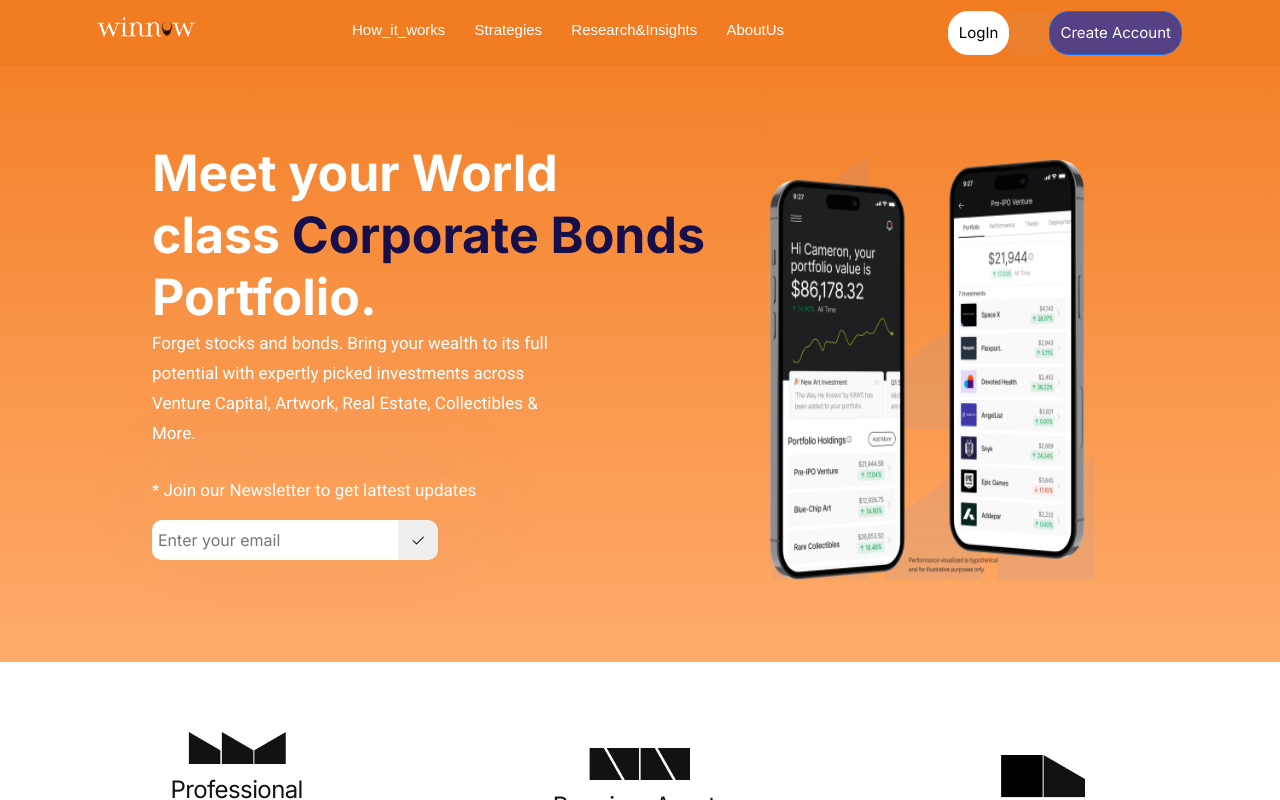
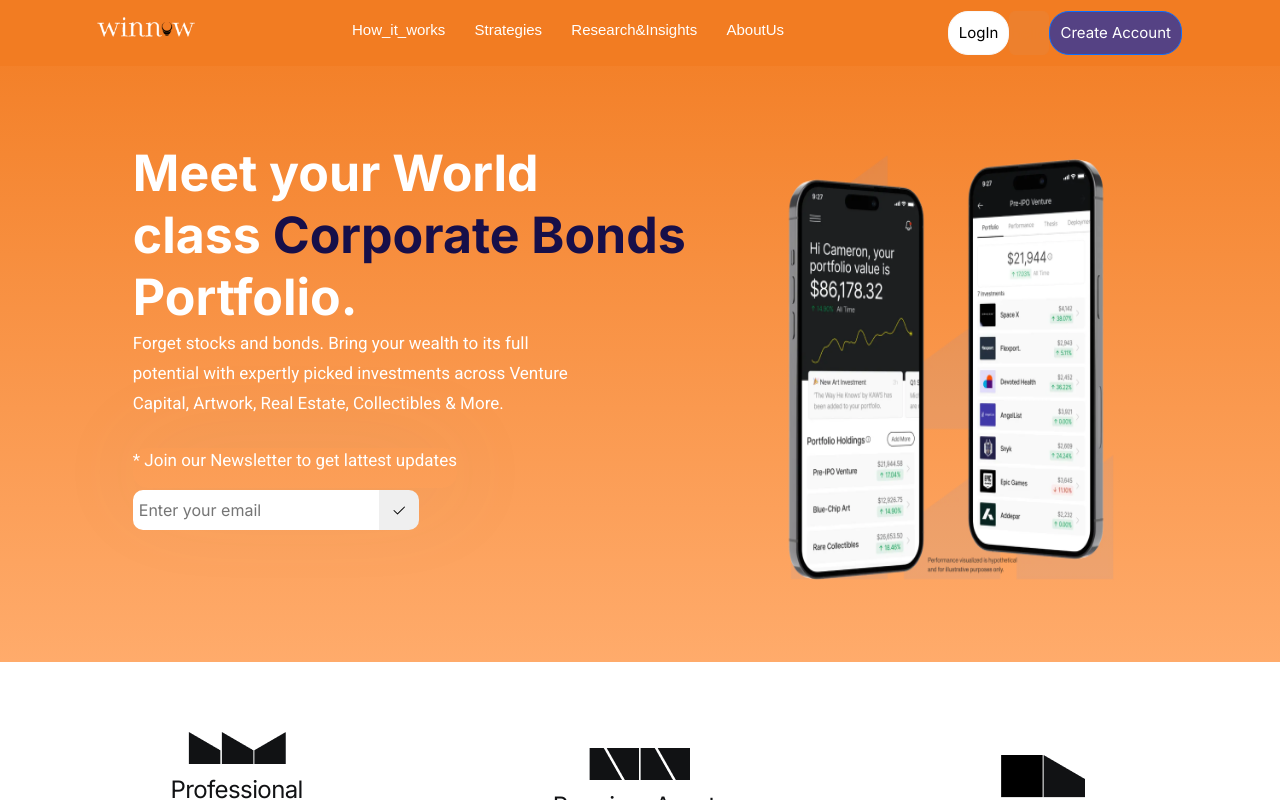
Before and after one commit to Ppreedam/winnow, a React (Create React App) app in the folder client/: page / in a window 1280 px wide. Shown: the top 800 px of the page. Built offline with nearby package versions, Linux system fonts and the light colour scheme; no server answers.

Commit message:
changes done

```diff
--- a/client/src/component/AllRoutes/AllRoutes.jsx
+++ b/client/src/component/AllRoutes/AllRoutes.jsx
@@ -1,78 +1,49 @@
 import React from "react";
-// import style from "./AllRoutes.module.css";
 import { Route, Routes } from "react-router-dom";
-// import { Route, Routes } from "react-router-dom";
-
 import Winow from "../HomemainPage/Winow";
-import Register from "../Register/Register";
-import Login from "../Login/Login";
-
-// import Dashboard from "../../pages/Admin/Dashboard/Dashboard"
-// import Users from "../../pages/Admin/Users/Users"
-// import Category from "../../pages/Admin/Category/Category"
-// import CreateProducts from "../../pages/Admin/CreateProducts/CreateProducts"
-// import AllProducts from "../../pages/Admin/AllProducts/AllProducts"
-
-// import PrivateRoute from "../Routes/Private";
-
-
-import AdminRoute from "../Routes/AdminRoute";
-
-
 import Dashboard from "../../pages/Admin/Dashboard/Dashboard";
 import Users from "../../pages/Admin/Users/Users";
 import Category from "../../pages/Admin/Category/Category";
 import CreateProducts from "../../pages/Admin/CreateProducts/CreateProducts";
 import AllProducts from "../../pages/Admin/AllProducts/AllProducts";
-
-// import PrivateRoute from "../Routes/Private";
-
-// import AdminRoute from "../Routes/AdminRoute";
 import Comingsoon from "../ComingSoon/Comingsoon";
 import EditProfile from "../EditProfile/EditProfile";
 import Portfolio from "../Portfoio/Portfolio";
 import Wallet from "../MyWallet/Wallet";
 import Account from "../Account/Account";
-
 import InvestNow from "../HomemainPage/InvestNow";
 import PrivateRoute from "../Higherorderfunction/PrivateRoute";
-
 import ForgotPasssword from "../Login/ForgetPassword";
 import CreateProducts2 from "../../pages/Admin/CreateProducts/CreateProducts2";
 import ProductDescription from "../ProductDescriptionPage/ProductDescription";
 import Demoligin from "../Login/Demoligin";
 import Demosigup from "../Register/Demosigup";
 
-// import AdminRoutes from "../../pages/Admin/AdminRoutes/AdminRoutes";
-
 const AllRoutes = () => {
   return (
     <div>
-      {/* <Sidebar />
-      <Routes >
-        <Route exact path="/" element={<Dashboard/>}/>
-        <Route exact path="/user" element={<Users/>} />
-        <Route exact path = "/category" element={<Category/>} />
-        <Route exact path = "/createproduct" element={<CreateProducts/>} />
-        <Route exact path = "/allproducts" element={<AllProducts/>} />
-      </Routes> */}
       <Routes>
         <Route exact path="/" element={<Winow />} />
         <Route exact path="/user/login" element={<Demoligin />} />
         <Route exact path="/user/register" element={<Demosigup />} />
-
-        <Route exact path="/user/gorget-password" element={<ForgotPasssword />} />
+        <Route
+          exact
+          path="/user/gorget-password"
+          element={<ForgotPasssword />}
+        />
         <Route exact path="/dashboard" element={<Dashboard />} />
         <Route exact path="/comingsoon" element={<Comingsoon />} />
-
         <Route exact path="/comingsoon" element={<Comingsoon />} />
         <Route exact path="/editprofile" element={<EditProfile />} />
         <Route exact path="/portfolio" element={<Portfolio />} />
         <Route exact path="/mywallet" element={<Wallet />} />
         <Route exact path="/account" element={<Account />} />
-        <Route exact path="/formproduct" element={<CreateProducts/>} />
-        <Route exact path="/productDesc/:slug" element={<ProductDescription/>}/>
-        {/* <Route exact path="/admin" element={<AdminRoutes />} /> */}
+        <Route exact path="/formproduct" element={<CreateProducts />} />
+        <Route
+          exact
+          path="/productDesc/:slug"
+          element={<ProductDescription />}
+        />
         <Route
           exact
           path="/user/gorget-password"
@@ -132,11 +103,9 @@ const AllRoutes = () => {
             </PrivateRoute>
           }
         />
-
       </Routes>
     </div>
   );
 };
-// className={style.AppGlass}
 
 export default AllRoutes;
--- a/client/src/component/ComingSoon/comingsoon.module.css
+++ b/client/src/component/ComingSoon/comingsoon.module.css
@@ -4,10 +4,10 @@
     display: flex;
     justify-content: center;
     align-items: center;
-    /* border: 5px solid green; */
+    /* border: 1px solid green; */
 }
 .comingsoon_mainbox>div{
-    /* border: 5px solid red; */
+    /* border: 1px solid red; */
     height: 50%;
     width: 50%;
 }
--- a/client/src/component/HomemainPage/Winnow.module.css
+++ b/client/src/component/HomemainPage/Winnow.module.css
@@ -1,8 +1,5 @@
 .main {
-  /* border: 1px solid rebeccapurple;
-  width: 100%; */
   font-family: "Inter", sans-serif;
-
   /* border: 1px solid black; */
 }
 .word {
@@ -22,7 +19,7 @@
 
 .text_box {
   /* border: 1px solid black; */
-  width: 40%;
+  width: 43%;
 }
 
 .text_box_meet {
--- a/client/src/index.js
+++ b/client/src/index.js
@@ -16,7 +16,4 @@ root.render(
   </AuthProvider>
 );
 
-// If you want to start measuring performance in your app, pass a function
-// to log results (for example: reportWebVitals(console.log))
-// or send to an analytics endpoint. Learn more: https://bit.ly/CRA-vitals
 reportWebVitals();
```
Also changed, not shown: client/src/App.js (+1 -15 lines), client/src/component/HomemainPage/Winow.jsx (+1 -15 lines).
